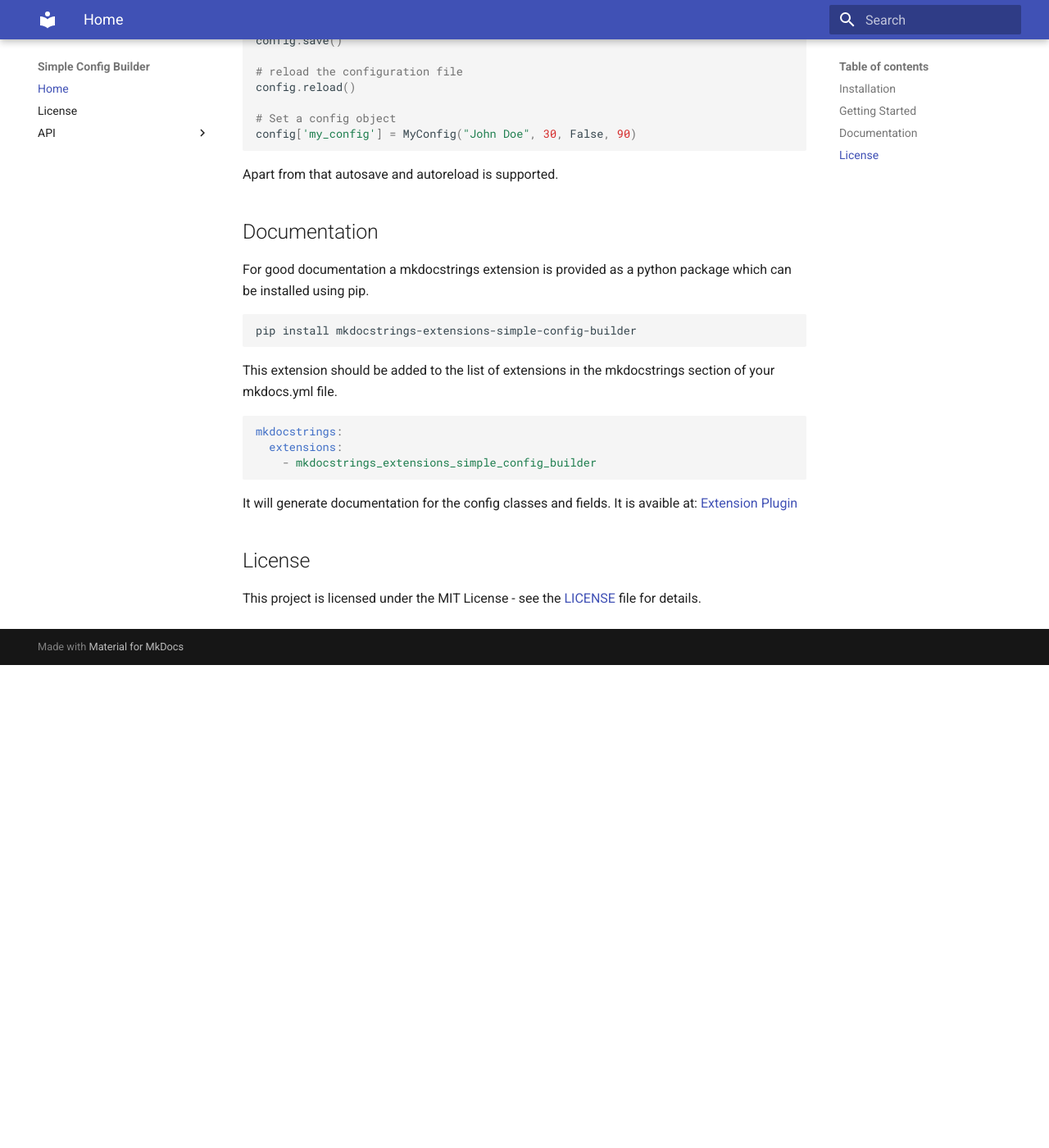
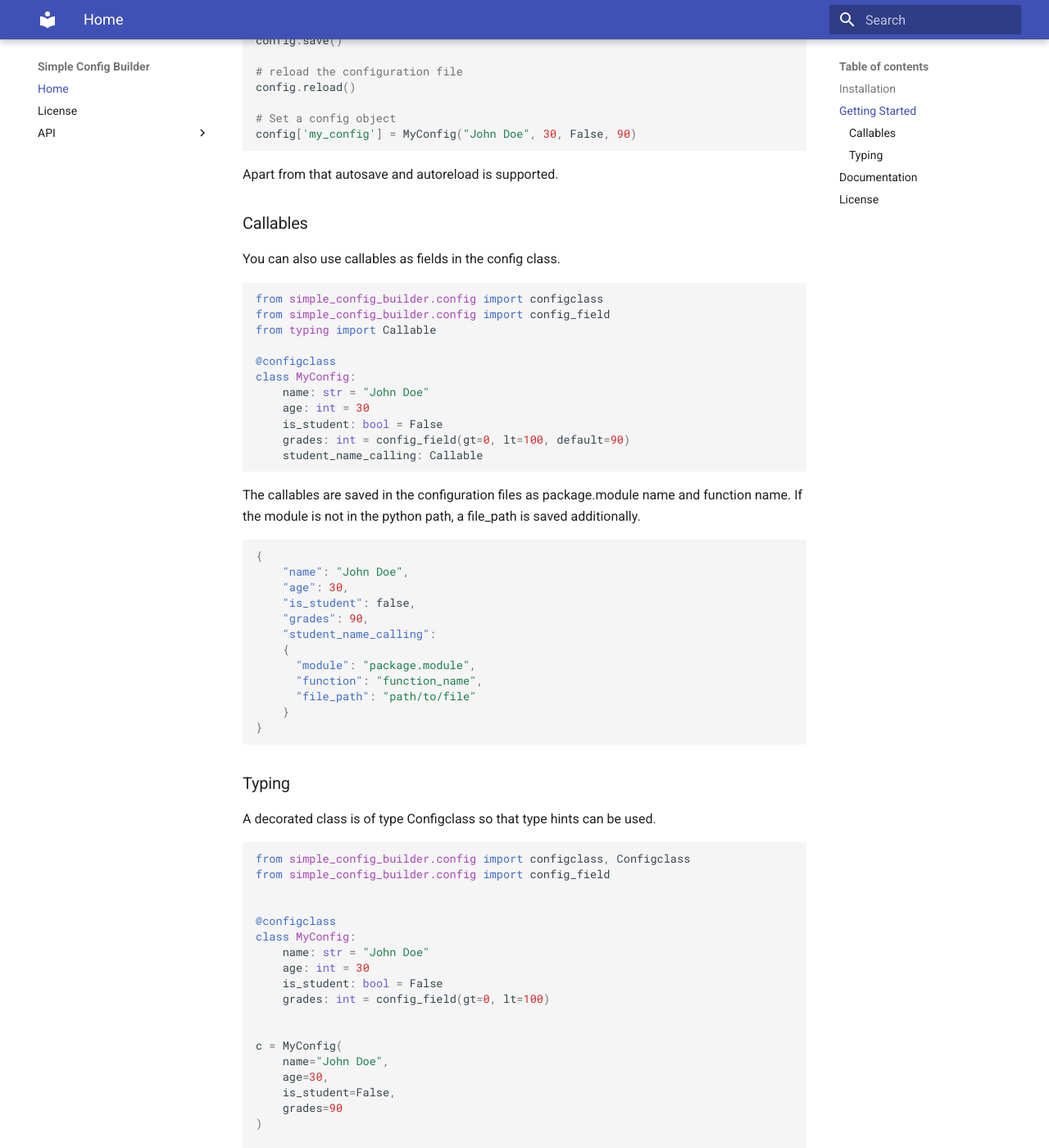
Before and after one commit to jogehl/config, an MkDocs documentation site: the page built from docs/index.md, in a window 1280 px wide and 1400 px high, scrolled down 1042 px. Shown: the whole window at 82% size. Built offline with MkDocs 1.6.1 and Material for MkDocs 9.7.7, drawn with Linux system fonts in a browser that asks for light colours; the version menu is left out; before the commit the page ends 1853 px from its top, so only the background shows below that; some of the changed text lies outside the part shown.

Commit message:
Correct typing in decorator.

````diff
--- a/docs/index.md
+++ b/docs/index.md
@@ -55,6 +55,75 @@
 
 Apart from that autosave and autoreload is supported.
 
+### Callables
+You can also use callables as fields in the config class.
+```python
+from simple_config_builder.config import configclass
+from simple_config_builder.config import config_field
+from typing import Callable
+
+@configclass
+class MyConfig:
+    name: str = "John Doe"
+    age: int = 30
+    is_student: bool = False
+    grades: int = config_field(gt=0, lt=100, default=90)
+    student_name_calling: Callable
+```
+The callables are saved in the configuration files as package.module
+name and function name. If the module is not in the python path,
+a file_path is saved additionally.
+
+```json
+{
+    "name": "John Doe",
+    "age": 30,
+    "is_student": false,
+    "grades": 90,
+    "student_name_calling":
+    {
+      "module": "package.module",
+      "function": "function_name",
+      "file_path": "path/to/file"
+    }
+}
+```
+
+
+### Typing
+A decorated class is of type Configclass so that type hints can be used.
+
+```python
+from simple_config_builder.config import configclass, Configclass
+from simple_config_builder.config import config_field
+
+
+@configclass
+class MyConfig:
+    name: str = "John Doe"
+    age: int = 30
+    is_student: bool = False
+    grades: int = config_field(gt=0, lt=100)
+
+
+c = MyConfig(
+    name="John Doe",
+    age=30,
+    is_student=False,
+    grades=90
+)
+
+c.name = "Jane Doe"
+
+def my_function(config: Configclass):
+    print(config.name)
+
+my_function(MyConfig())
+
+```
+
+
+
 ## Documentation
 For good documentation a mkdocstrings extension is provided as
 a python package which can be installed using pip.
````
Also changed, not shown: 1 other file.
